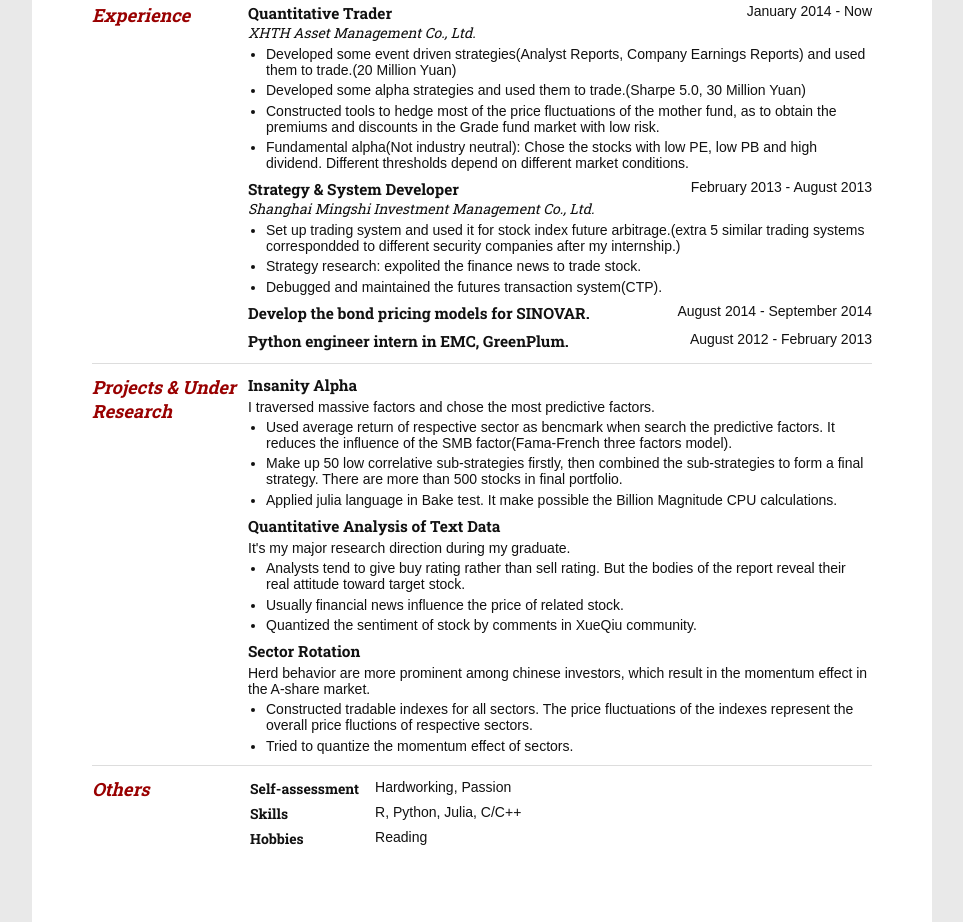
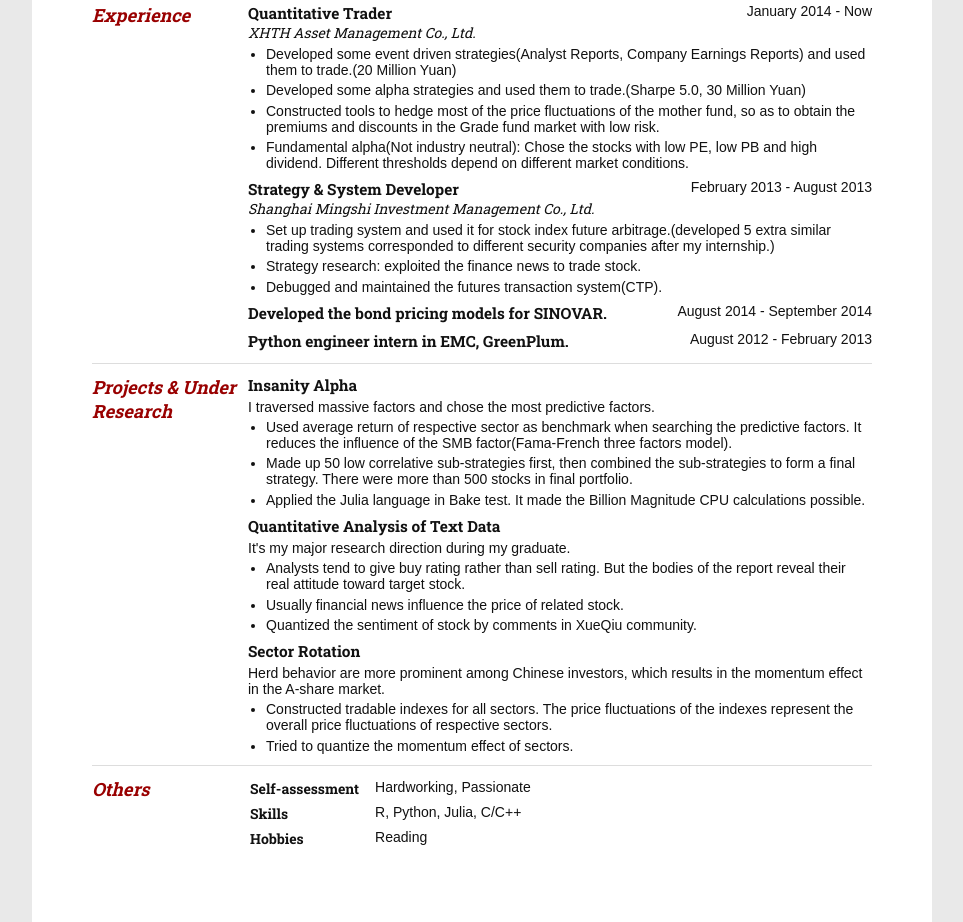
Before and after one commit to linziyang/linziyang.github.io, a plain HTML site: page resume.html in a window 1280 px wide. Shown: the part 334-1256 px from the top of the page, without its empty margins (158-1121 px from the left). Drawn offline with nearby package versions, Linux system fonts and the light colour scheme; a script that the page names is missing.

Commit message:
final-version

```diff
--- a/resume.html
+++ b/resume.html
@@ -57,7 +57,7 @@
 				<ul class="list">
 					<li>Developed some event driven strategies(Analyst Reports, Company Earnings Reports) and used them to trade.(20 Million Yuan)</li>
 					<li>Developed some alpha strategies and used them to trade.(Sharpe 5.0, 30 Million Yuan)</li>
-					<li>Constructed tools to hedge most of the price fluctuations of the mother fund, as to obtain the premiums and discounts in the Grade fund market with low risk.</li>
+					<li>Constructed tools to hedge most of the price fluctuations of the mother fund, so as to obtain the premiums and discounts in the Grade fund market with low risk.</li>
 					<li>Fundamental alpha(Not industry neutral): Chose the stocks with low PE, low PB and high dividend. Different thresholds depend on different market conditions.</li>
 				</ul>
 			</div>
@@ -66,13 +66,13 @@
 				<div class="date">February 2013 - August 2013</div>
 				<div class="org">Shanghai Mingshi Investment Management Co., Ltd.</div>
 				<ul class="list">
-					<li>Set up trading system and used it for stock index future arbitrage.(extra 5 similar trading systems correspondded to different security companies after my internship.)</li>
-					<li>Strategy research: expolited the finance news to trade stock.</li>
+					<li>Set up trading system and used it for stock index future arbitrage.(developed 5 extra similar trading systems corresponded to different security companies after my internship.)</li>
+					<li>Strategy research: exploited the finance news to trade stock.</li>
                                         <li>Debugged and maintained the futures transaction system(CTP).</li>
 				</ul>
 			</div>
 			<div class="item">
-				<h3>Develop the bond pricing models for SINOVAR.</h3>
+				<h3>Developed the bond pricing models for SINOVAR.</h3>
 				<div class="date">August 2014 - September 2014</div>
 			</div>
 
@@ -89,9 +89,9 @@
 				<h3>Insanity Alpha</h3>
 				<p class="overview">I traversed massive factors and chose the most predictive factors.</p>
 				<ul class="list">
-					<li>Used average return of respective sector as bencmark when search the predictive factors. It reduces the influence of the SMB factor(Fama-French three factors model).</li>
-					<li>Make up 50 low correlative sub-strategies firstly, then combined the sub-strategies to form a final strategy. There are more than 500 stocks in final portfolio.</li>
-					<li>Applied julia language in Bake test. It make possible the Billion Magnitude CPU calculations.</li>
+					<li>Used average return of respective sector as benchmark when searching the predictive factors. It reduces the influence of the SMB factor(Fama-French three factors model).</li>
+					<li>Made up 50 low correlative sub-strategies first, then combined the sub-strategies to form a final strategy. There were more than 500 stocks in final portfolio.</li>
+					<li>Applied the Julia language in Bake test. It made the Billion Magnitude CPU calculations possible.</li>
 
 				</ul>
 			</div>
@@ -108,9 +108,9 @@
 
 			<div class="item">
 				<h3>Sector Rotation</h3>
-				<p class="overview">Herd behavior are more prominent among chinese investors, which result in the momentum effect in the A-share market.</p>
+				<p class="overview">Herd behavior are more prominent among Chinese investors, which results in the momentum effect in the A-share market.</p>
 				<ul class="list">
-					<li>Constructed tradable indexes for all sectors. The price fluctuations of the indexes represent the overall price fluctions of respective sectors.</li>
+					<li>Constructed tradable indexes for all sectors. The price fluctuations of the indexes represent the overall price fluctuations of respective sectors.</li>
 					<li>Tried to quantize the momentum effect of sectors.</li>
 				</ul>
 			</div>
@@ -125,7 +125,7 @@
 			<table>
 				<tr>
 					<td>Self-assessment</td>
-					<td>Hardworking, Passion</td>
+					<td>Hardworking, Passionate</td>
 				</tr>
 				<tr>
 					<td>Skills</td>
```
